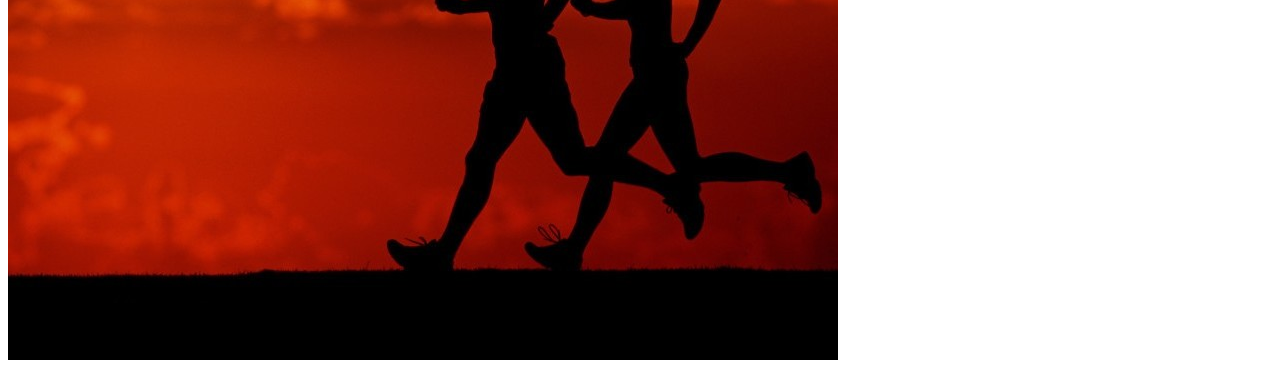
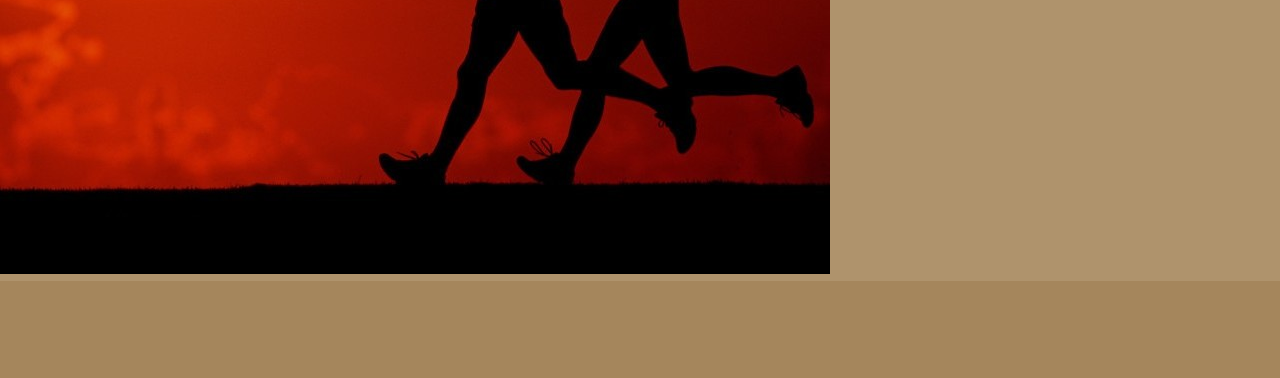
Before and after one commit to humber-2025cpan113-group9/track-my-run, a plain HTML site: page index.html in a window 1280 px wide. Shown: the part 519-897 px from the top of the page. Drawn offline with Linux system fonts and the light colour scheme.

Commit message:
fixed stylesheet

```diff
--- a/index.html
+++ b/index.html
@@ -4,7 +4,7 @@
     <meta charset="UTF-8">
     <meta name="viewport" content="width=device-width, initial-scale=1.0">
 
-    <link rel="stylesheet" href="styles/">
+    <link rel="stylesheet" href="styles/styles.css">
     <script defer src="scripts/script.js"></script>
 
     <title>Tracker My Runs </title>
```
